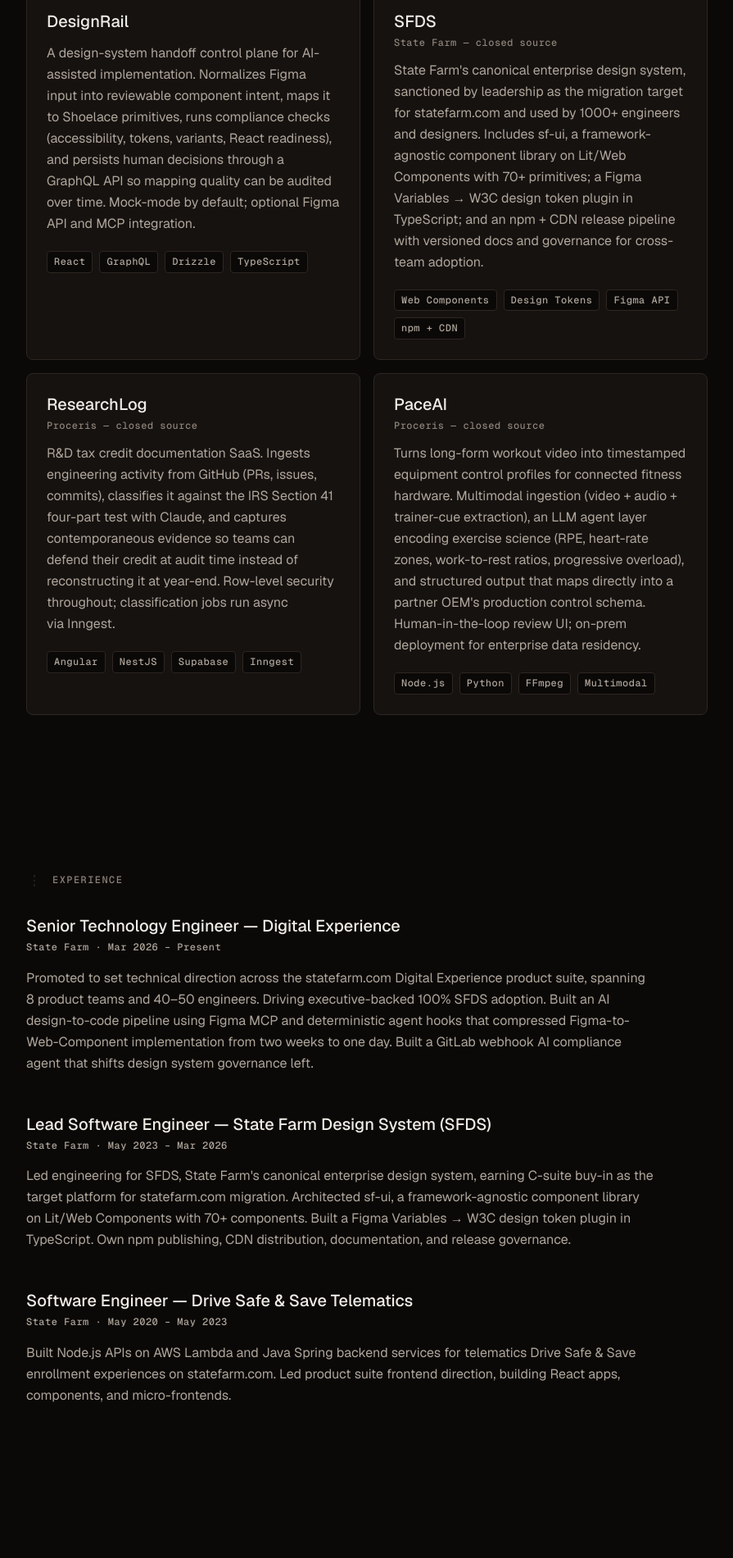
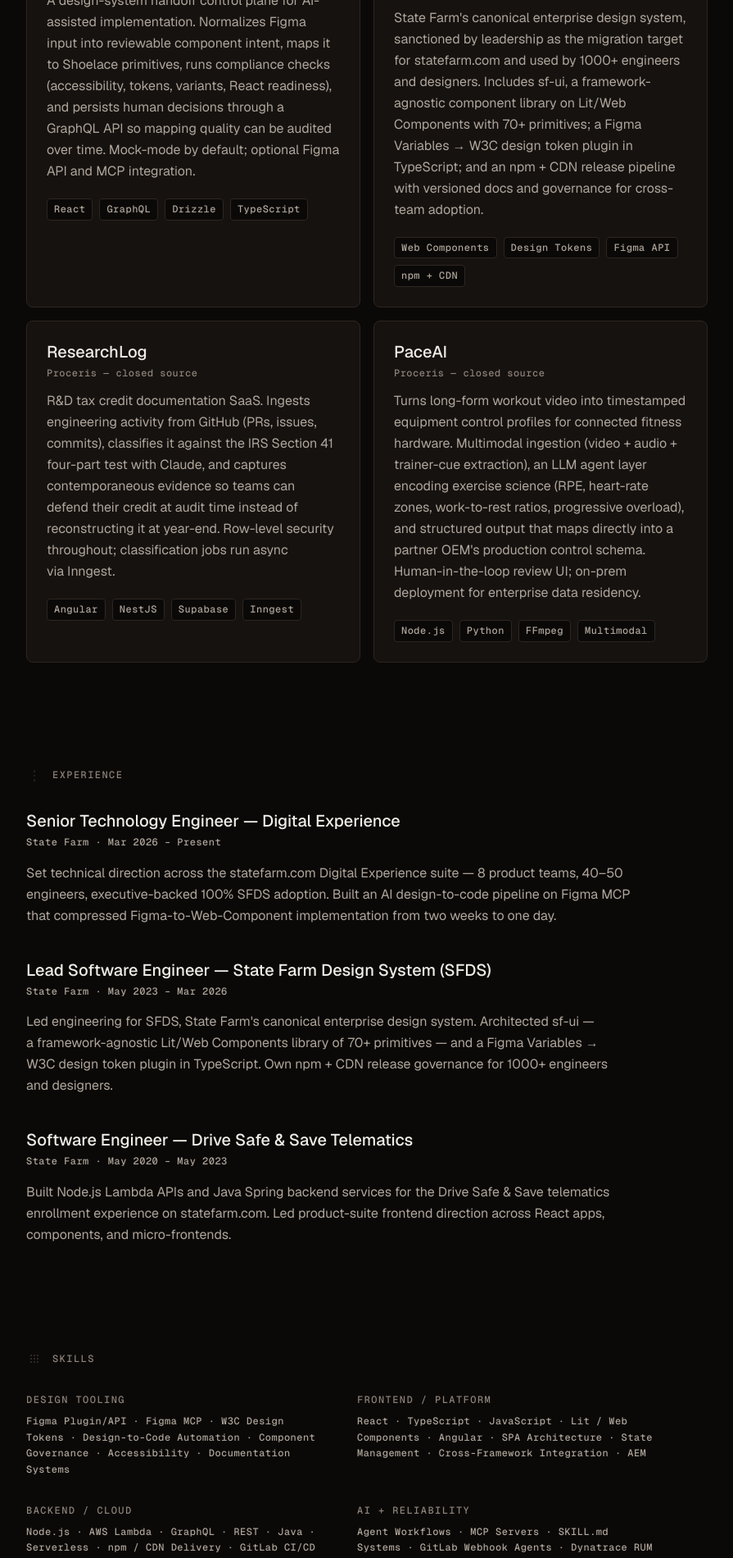
Before and after one commit to connordibble/connordibble.dev, a Next.js app: page / in a window 1280 px wide. Shown: the part 880-2780 px from the top of the page at 82% size, without its empty margins (192-1087 px from the left). Built offline with nearby package versions, Linux system fonts and the light colour scheme.

Commit message:
feat: tighten section padding and compress skills/experience layout

```diff
--- a/src/components/about.tsx
+++ b/src/components/about.tsx
@@ -2,7 +2,7 @@
 
 export function About() {
   return (
-    <section id="about" className="container-wide pt-8 pb-12 sm:pt-12 sm:pb-20">
+    <section id="about" className="container-wide pt-8 pb-10 sm:pt-10 sm:pb-14">
       <SectionLabel mark="rings">About</SectionLabel>
       <p className="mt-6 max-w-3xl text-body text-text-muted leading-relaxed text-pretty">
         I build the infrastructure that turns design decisions into production
--- a/src/components/contact.tsx
+++ b/src/components/contact.tsx
@@ -39,7 +39,7 @@
   return (
     <section
       id="contact"
-      className="container-wide relative isolate py-16 sm:py-24"
+      className="container-wide relative isolate py-12 sm:py-16"
     >
       <svg
         viewBox="0 0 200 200"
--- a/src/components/experience.tsx
+++ b/src/components/experience.tsx
@@ -13,29 +13,29 @@
     company: "State Farm",
     dates: "Mar 2026 – Present",
     description:
-      "Promoted to set technical direction across the statefarm.com Digital Experience product suite, spanning 8 product teams and 40–50 engineers. Driving executive-backed 100% SFDS adoption. Built an AI design-to-code pipeline using Figma MCP and deterministic agent hooks that compressed Figma-to-Web-Component implementation from two weeks to one day. Built a GitLab webhook AI compliance agent that shifts design system governance left.",
+      "Set technical direction across the statefarm.com Digital Experience suite — 8 product teams, 40–50 engineers, executive-backed 100% SFDS adoption. Built an AI design-to-code pipeline on Figma MCP that compressed Figma-to-Web-Component implementation from two weeks to one day.",
   },
   {
     title: "Lead Software Engineer — State Farm Design System (SFDS)",
     company: "State Farm",
     dates: "May 2023 – Mar 2026",
     description:
-      "Led engineering for SFDS, State Farm's canonical enterprise design system, earning C-suite buy-in as the target platform for statefarm.com migration. Architected sf-ui, a framework-agnostic component library on Lit/Web Components with 70+ components. Built a Figma Variables → W3C design token plugin in TypeScript. Own npm publishing, CDN distribution, documentation, and release governance.",
+      "Led engineering for SFDS, State Farm's canonical enterprise design system. Architected sf-ui — a framework-agnostic Lit/Web Components library of 70+ primitives — and a Figma Variables → W3C design token plugin in TypeScript. Own npm + CDN release governance for 1000+ engineers and designers.",
   },
   {
     title: "Software Engineer — Drive Safe & Save Telematics",
     company: "State Farm",
     dates: "May 2020 – May 2023",
     description:
-      "Built Node.js APIs on AWS Lambda and Java Spring backend services for telematics Drive Safe & Save enrollment experiences on statefarm.com.  Led product suite frontend direction, building React apps, components, and micro-frontends.",
+      "Built Node.js Lambda APIs and Java Spring backend services for the Drive Safe & Save telematics enrollment experience on statefarm.com. Led product-suite frontend direction across React apps, components, and micro-frontends.",
   },
 ];
 
 export function Experience() {
   return (
-    <section id="experience" className="container-wide py-16 sm:py-24">
+    <section id="experience" className="container-wide py-12 sm:py-16">
       <SectionLabel mark="ticks">Experience</SectionLabel>
-      <ol className="mt-8 flex max-w-3xl flex-col gap-12">
+      <ol className="mt-8 flex max-w-3xl flex-col gap-10">
         {roles.map((role) => (
           <li key={role.title}>
             <h3 className="text-section-title font-medium text-text">
--- a/src/components/projects.tsx
+++ b/src/components/projects.tsx
@@ -34,7 +34,7 @@
 
 export function Projects() {
   return (
-    <section id="projects" className="container-wide py-16 sm:py-24">
+    <section id="projects" className="container-wide py-12 sm:py-16">
       <SectionLabel mark="asterisk">Projects</SectionLabel>
       <ul className="mt-8 grid grid-cols-1 md:grid-cols-2 gap-4">
         {projects.map((project) => (
--- a/src/components/skills.tsx
+++ b/src/components/skills.tsx
@@ -61,9 +61,9 @@
 
 export function Skills() {
   return (
-    <section id="skills" className="container-wide py-16 sm:py-24">
+    <section id="skills" className="container-wide py-12 sm:py-16">
       <SectionLabel mark="grid">Skills</SectionLabel>
-      <dl className="mt-8 flex max-w-3xl flex-col gap-8">
+      <dl className="mt-8 grid max-w-3xl grid-cols-1 gap-x-10 gap-y-8 md:grid-cols-2">
         {groups.map((group) => (
           <div key={group.label}>
             <dt className="font-mono text-caption uppercase tracking-[0.12em] text-text-subtle">
```
